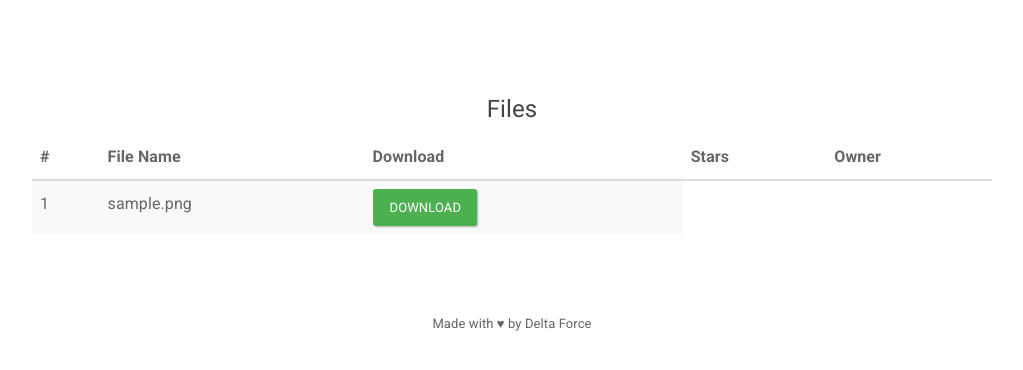
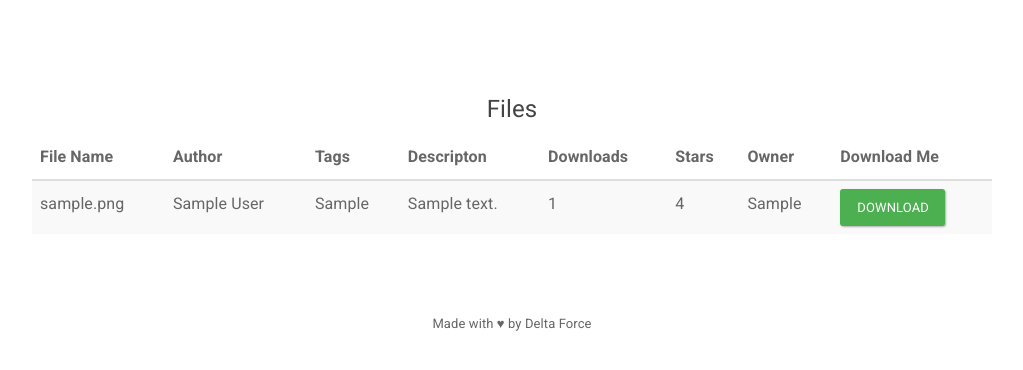
Before and after one commit to delta/NotesSharing, a Flask app: a page that uses app/templates/notes.html in a window 1280 px wide. Shown: the part 226-596 px from the top of the page, without its empty margins (128-1151 px from the left). Run offline with Flask 2, Linux system fonts and the light colour scheme; tables that the repository leaves empty hold one stand-in row (values such as "Sample post"); parts of the project's set-up code (start-up, migrations or seed data) failed here and were passed over.

Commit message:
Update the files table.. Added downloads, stars, uploader,author,tags and description

```diff
--- a/app/controllers/routes.py
+++ b/app/controllers/routes.py
@@ -44,7 +44,7 @@ def UploadOrView(name, semester):
         '''
         all_files = files.query.filter(and_(files.department.like(name),
                                             files.semester.like(int(semester))))
-        list_of_files = [(file.id, file.filename) for file in all_files.all()]
+        list_of_files = [(file.filename,file.author,file.tags,file.description,file.downloads,file.stars,file.uploader) for file in all_files.all()]
         return render_template("notes.html", list_of_files=list_of_files, dept=name, sem=semester,form=form)
 
     elif request.method == 'POST':
@@ -54,12 +54,12 @@ def UploadOrView(name, semester):
                 filename = secure_filename(file.filename)
                 file.save(os.path.join(app.config['UPLOAD_FOLDER'], filename))
             print ' okay we are uploading the file '
-            uploads = files(filename=filename, department=name, semester=semester)
+            uploads = files(filename=filename, department=name, semester=semester, author= request.form['author'], tags = request.form['tags'], description = request.form['description'],downloads = 0 , stars = 0, uploader = session['rollnumber'])
             db.session.add(uploads)
             db.session.commit()
             all_files = files.query.filter(and_(files.department.like(name),
                                                files.semester.like(int(semester))))
-            list_of_files = [(file.id, file.filename) for file in all_files.all()]
+            list_of_files = [(file.filename,file.author,file.tags,file.description,file.downloads,file.stars,file.uploader) for file in all_files.all()]
             return render_template('notes.html', list_of_files=list_of_files, dept=name, sem=semester,form=form)
         else:
             return redirect(url_for('navigate'))
@@ -84,7 +84,6 @@ def serveImages(filename):
 @app.route('/<name>/<semester>/<filename>')
 def Download(name, semester, filename):
     download_file = filename
-    print 'Oh yeah we are gonna download the file'
     return send_file("../tmp/" + download_file, attachment_filename=download_file, as_attachment=True)
 
 
@@ -92,10 +91,8 @@ def Download(name, semester, filename):
 def login():
 
     form = LoginForm()
-
     if request.method == 'GET':
         return render_template('login.html', title='Sign In', form=form)
-
     elif request.method == 'POST':
         # Whether all parts of the form is submitted or not
         if form.validate_on_submit():
@@ -104,9 +101,7 @@ def login():
             print request.form['rollnumber']
             #  print request.form['password']
             valid_login = server_login(request.form['rollnumber'], request.form['password'])
-            print valid_login
             if not valid_login:
-                print 'fuck'
                 return redirect(url_for('login'))
             else:
                 # check if the rollnumber exist in the user database
--- a/app/templates/notes.html
+++ b/app/templates/notes.html
@@ -13,9 +13,9 @@
                         {{ form.hidden_tag() }}
                         {{ message }}
                         <div>
-                                {{ form.author(size=20,class="form-control",placeholder="Enter author") }}
-                                {{ form.tags(size=20,class="form-control", placeholder = "CT1,CT2,SEM")}}
-                                {{ form.description(size=100,class="form-control",placeholder="Description of subject") }}
+                               {{ form.author(size=20,class="form-control",placeholder="Enter author") }}
+                               {{ form.tags(size=20,class="form-control", placeholder = "CT1,CT2,SEM")}}
+                               {{ form.description(size=100,class="form-control",placeholder="Description of subject") }}
 			<input type="file" class="btn btn-danger" name="pdf"></input>
 			<br>
 			<input type="submit" class="btn btn-primary" value="upload notes"></input>
@@ -28,11 +28,14 @@
 	<table class="table table-striped table-hover" style="width:75%; margin:0 auto">
 		<thead>
 			<tr>
-				<th>#</th>
 				<th>File Name</th>
-				<th>Download</th>
+				<th>Author</th>
+				<th>Tags</th>
+				<th>Descripton</th>
+				<th>Downloads</th>
 				<th>Stars</th>
 				<th>Owner</th>
+                                <th>Download Me</th>
 			</tr>
 		</thead>
 		<tbody>
@@ -43,6 +46,21 @@
 				</td>
 				<td>
 					{{file[1]}}
+				</td>
+				<td>
+					{{file[2]}}
+				</td>
+				<td>
+					{{file[3]}}
+				</td>
+				<td>
+					{{file[4]}}
+				</td>
+				<td>
+					{{file[5]}}
+				</td>
+				<td>
+					{{file[6]}}
 				</td>
 				<td>
 					<a class="btn btn-success" href="/{{dept}}/{{sem}}/{{file[1]}}">Download</a>
```
Also changed, not shown: app/models/tables.py (+6 -1 lines).
